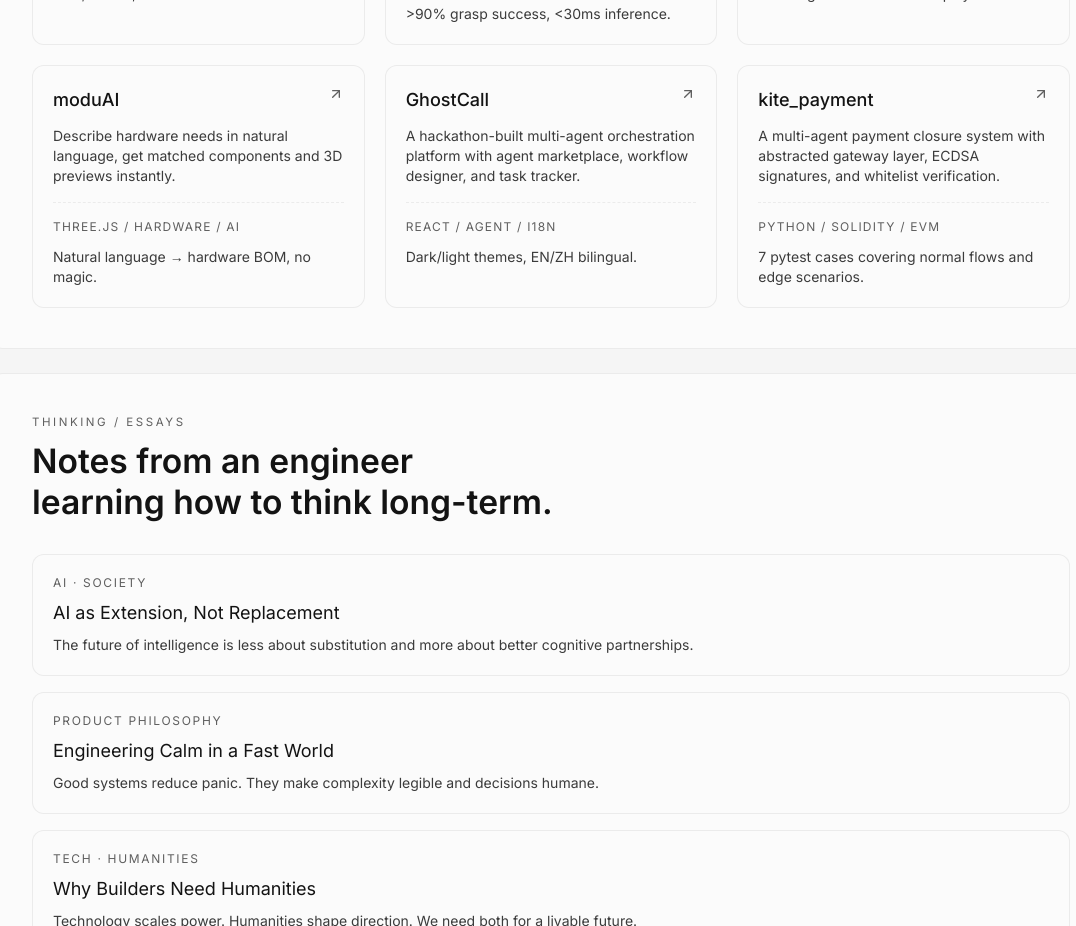
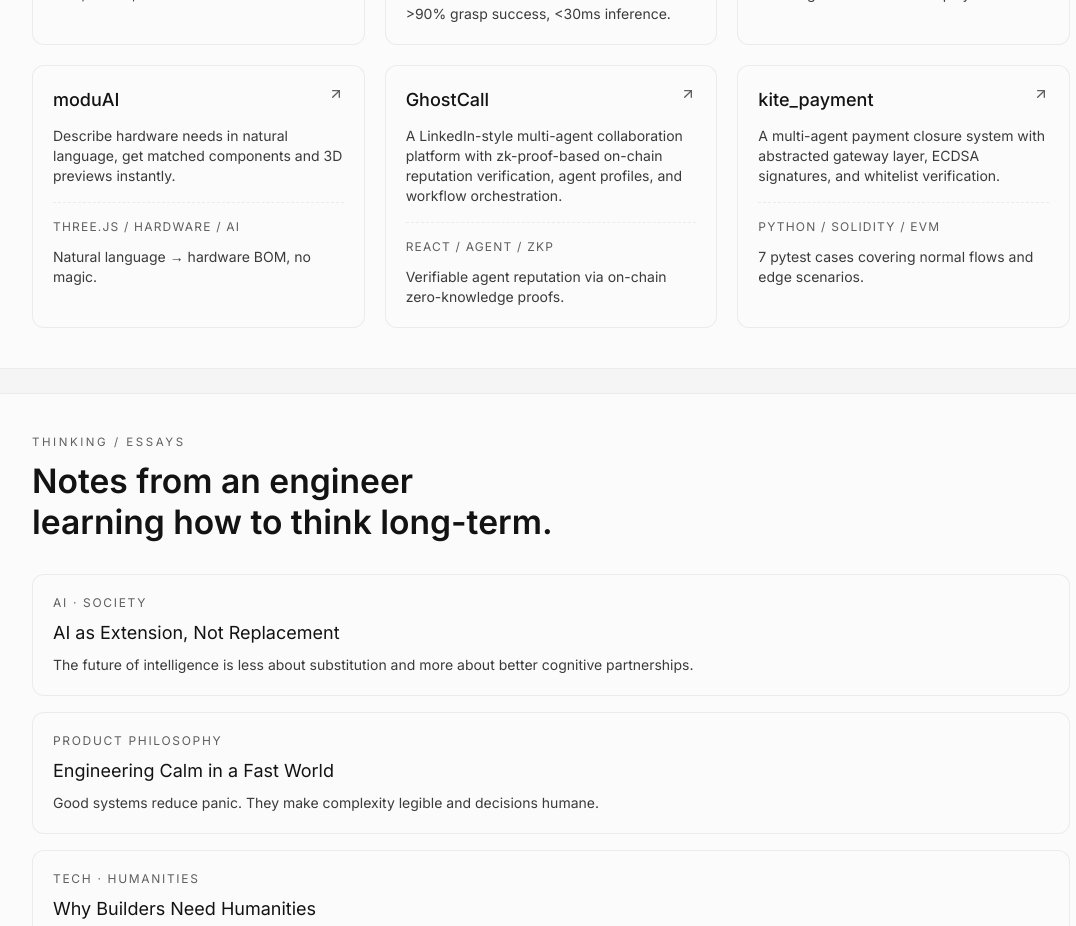
Before and after one commit to ChaseChai/chasechai-portfolio, a Next.js app: page / in a window 1280 px wide. Shown: the part 2020-2946 px from the top of the page, without its empty margins (89-1165 px from the left). Built offline with nearby package versions, Linux system fonts and the light colour scheme.

Commit message:
fix: update GhostCall description - zk-proof reputation verification, LinkedIn for agents

```diff
--- a/src/i18n/resources.ts
+++ b/src/i18n/resources.ts
@@ -110,9 +110,9 @@ export const resources = {
           },
           {
             name: "GhostCall",
-            desc: "A hackathon-built multi-agent orchestration platform with agent marketplace, workflow designer, and task tracker.",
-            stack: "React / Agent / i18n",
-            highlight: "Dark/light themes, EN/ZH bilingual.",
+            desc: "A LinkedIn-style multi-agent collaboration platform with zk-proof-based on-chain reputation verification, agent profiles, and workflow orchestration.",
+            stack: "React / Agent / ZKP",
+            highlight: "Verifiable agent reputation via on-chain zero-knowledge proofs.",
             github: "https://github.com/ChaseChai/ghostcall",
           },
           {
@@ -245,9 +245,9 @@ export const resources = {
           },
           {
             name: "GhostCall",
-            desc: "黑客松限时开发的多 Agent 协作编排平台，含 Agent 市场、工作流设计、任务追踪。",
-            stack: "React / Agent / i18n",
-            highlight: "暗/亮双主题，中英双语。",
+            desc: "面向 Agent 的 LinkedIn 式多 Agent 协作平台，通过上链 zk 证明完成 Agent 信誉验证，含 Agent 档案与工作流编排。",
+            stack: "React / Agent / ZKP",
+            highlight: "基于链上零知识证明的可验证 Agent 信誉体系。",
             github: "https://github.com/ChaseChai/ghostcall",
           },
           {
```
